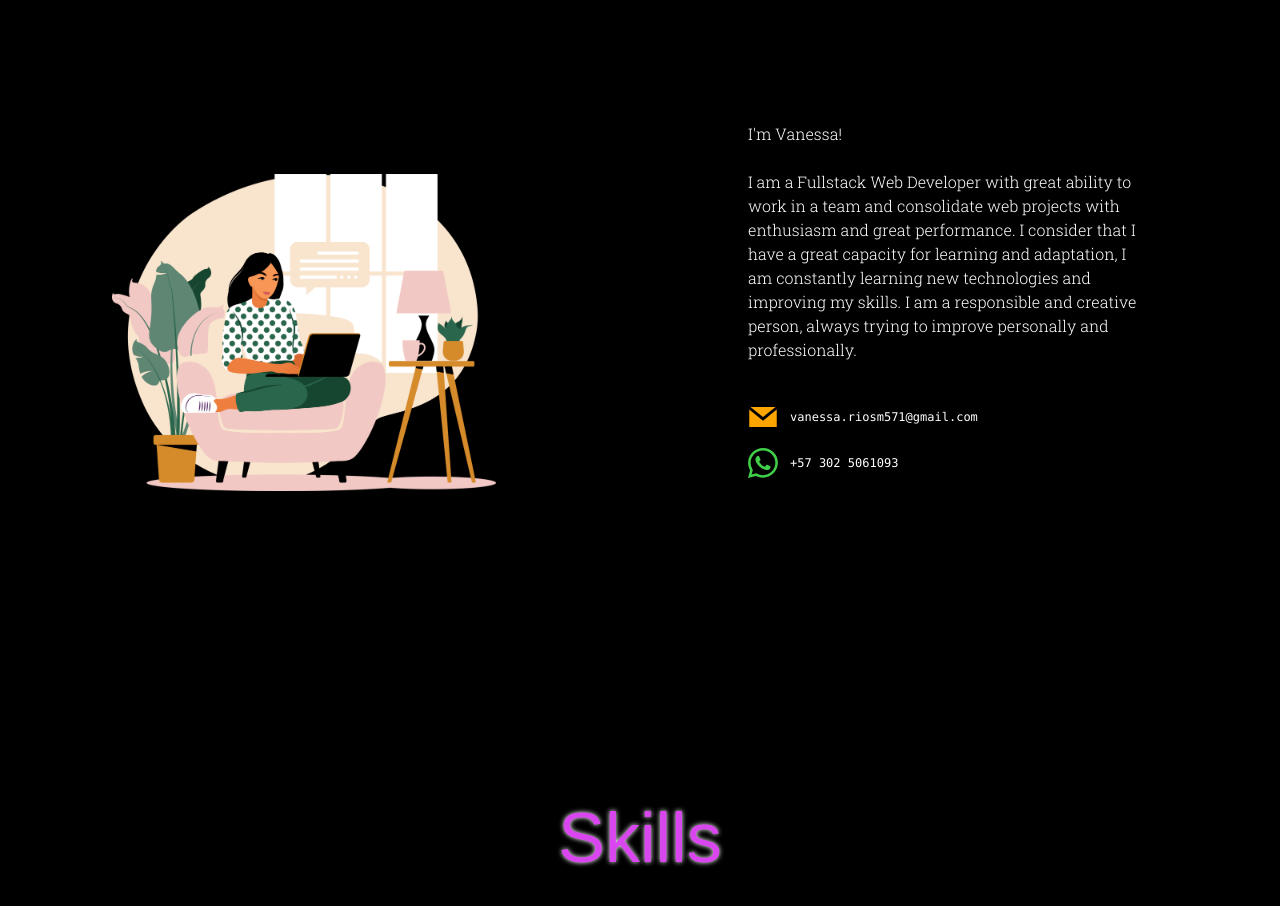
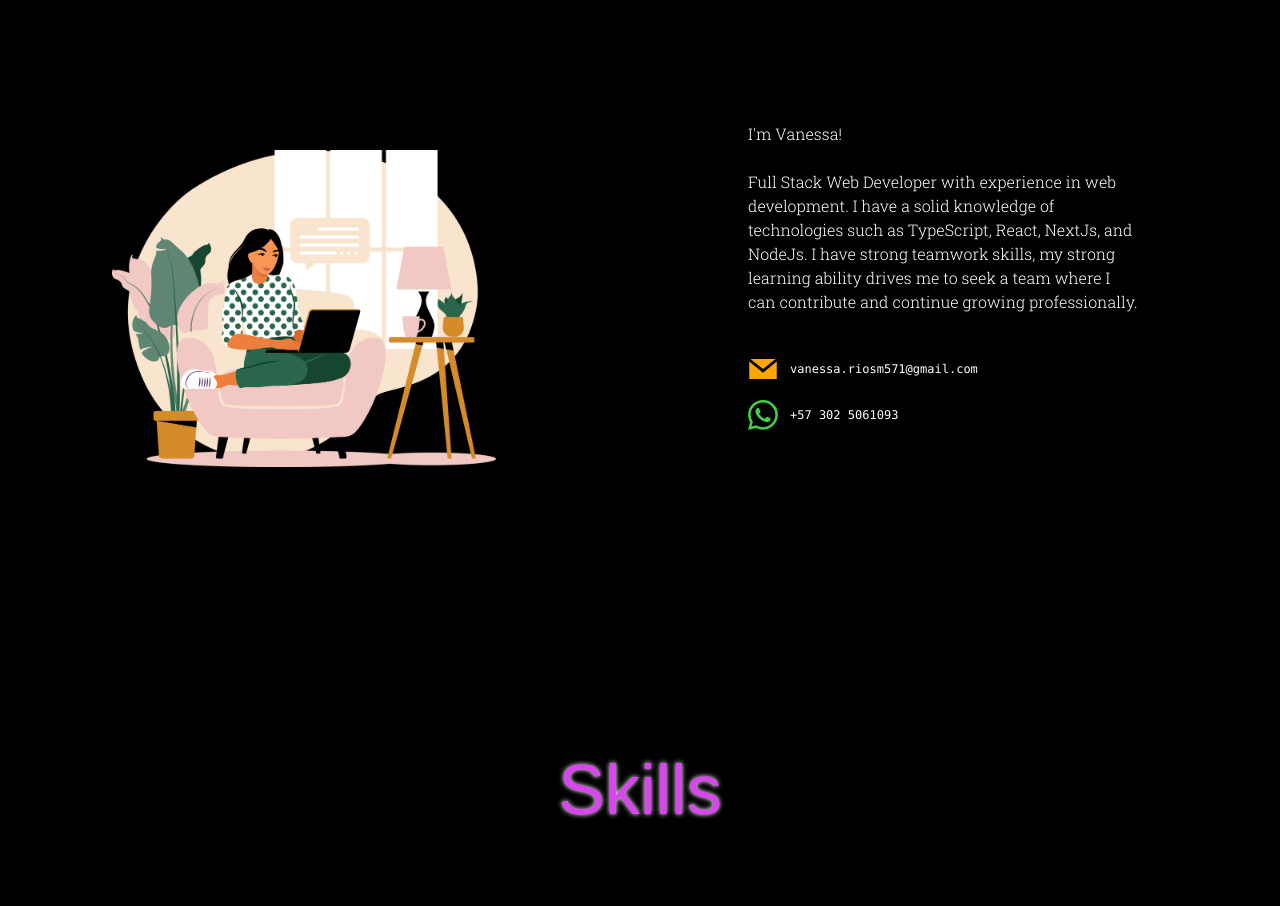
Before and after one commit to VanessaRiosm/portfolio, a React (Create React App) app: page / in a window 1280 px wide. Shown: the part 880-1786 px from the top of the page. Built offline with nearby package versions, Linux system fonts and the light colour scheme; the HTML template or start-up script is replaced by a standard one; a web font is replaced by a local one.

Commit message:
fix: update cv & description

```diff
--- a/src/Components/About.jsx
+++ b/src/Components/About.jsx
@@ -58,7 +58,7 @@ function About() {
             <span>
               <a
                 className={style.btn}
-                href='https://drive.google.com/file/d/1JdwzAfI6E-smrQiB7cll5avhyTFcFKVV/view?usp=sharing'
+                href='https://drive.google.com/file/d/11JLxl9KCC_UgLHRqqNOjr3xSsqsC3TPT/view?usp=sharing'
                 target='_blank'
                 rel='noreferrer'
               >
--- a/src/Components/MyInfo.jsx
+++ b/src/Components/MyInfo.jsx
@@ -42,13 +42,12 @@ export const MyInfo = () => {
 
         <div className='w-full max-w-md p-7 grid justify-items-center my-10 text-white font-Roboto'>
           <div>
-            I'm Vanessa! <br /> <br />I am a Fullstack Web Developer with great
-            ability to work in a team and consolidate web projects with
-            enthusiasm and great performance. I consider that I have a great
-            capacity for learning and adaptation, I am constantly learning new
-            technologies and improving my skills. I am a responsible and
-            creative person, always trying to improve personally and
-            professionally.
+            I'm Vanessa! <br /> <br />
+            Full Stack Web Developer with experience in web development. I have
+            a solid knowledge of technologies such as TypeScript, React, NextJs,
+            and NodeJs. I have strong teamwork skills, my strong learning
+            ability drives me to seek a team where I can contribute and continue
+            growing professionally.
           </div>
 
           <div className='m-10 self-start w-full grid justify-items-start'>
```
